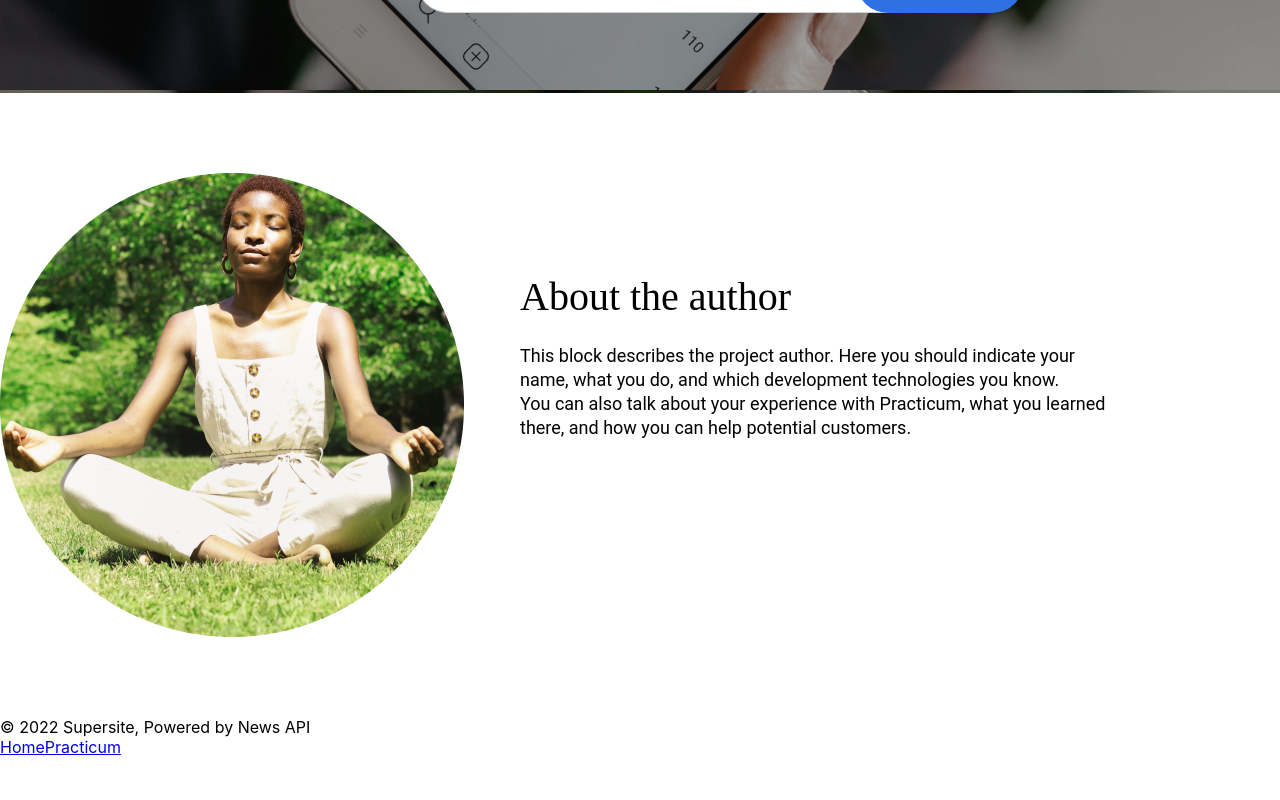
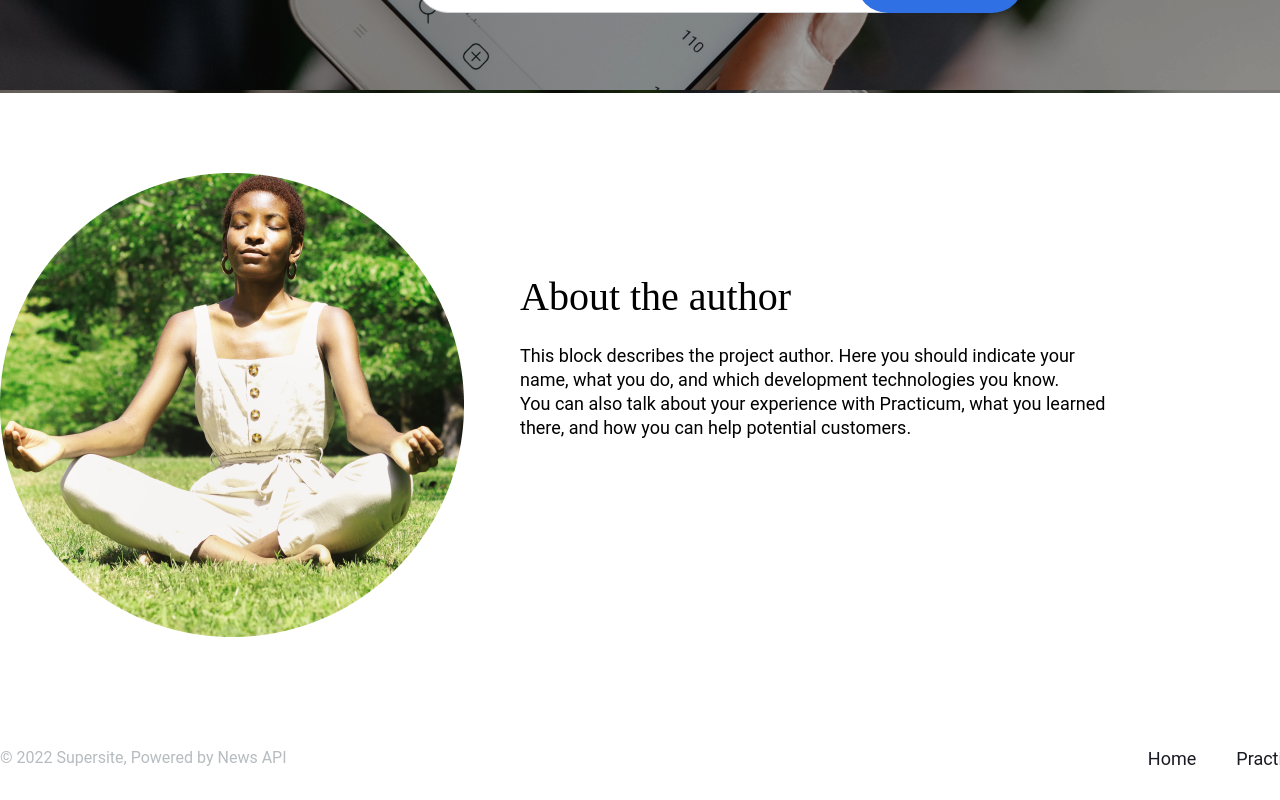
Before and after one commit to adirx20/news-explorer-frontend, a React (Create React App) app: page / in a window 1280 px wide. Shown: the part 486-1286 px from the top of the page. Before the commit the page ends 1243 px from the top, so only its background shows below. Built offline with nearby package versions, Linux system fonts and the light colour scheme.

Commit message:
add footer

```diff
--- a/src/components/App/App.js
+++ b/src/components/App/App.js
@@ -1,4 +1,4 @@
-import React from 'react';
+import React, { useState } from 'react';
 import { Routes, Route } from 'react-router-dom';
 import './App.css';
 import CurrentUserContext from '../../contexts/CurrentUserContext';
@@ -8,7 +8,8 @@ import Main from '../Main/Main';
 import Footer from '../Footer/Footer';
 
 function App() {
-  const [currentUser, setCurrentUser] = React.useState({});
+  const [loggedIn, setLoggedIn] = useState(false);
+  const [currentUser, setCurrentUser] = useState({});
 
   return (
     <div className='app app__background-image'>
--- a/src/components/Footer/Footer.css
+++ b/src/components/Footer/Footer.css
@@ -1,15 +1,39 @@
 /* footer */
 .footer {
     margin: 0;
+    padding: 30px 0 26px;
     background-color: rgba(255, 255, 255, 1);
+    display: flex;
+    justify-content: space-between;
 }
 
-.footer__watermark {}
+.footer__watermark {
+    max-width: 433px;
+    color: rgba(182, 188, 191, 1);
+    font-family: 'Roboto';
+    font-size: 16px;
+    font-weight: 400;
+    line-height: 22px;
+}
 
-.footer__navigation {}
+.footer__navigation {
+    margin: 0;
+}
 
-.footer__link-container {}
+.footer__link-container {
+    margin: 0;
+}
 
-.footer__text-link-container {}
+.footer__text-link-container {
+    display: flex;
+    gap: 40px;
+    font-family: 'Roboto';
+    font-size: 18px;
+    font-weight: 400;
+    line-height: 24px;
+}
 
-.footer__link {}
+.footer__link {
+    color: rgba(26, 27, 34, 1);
+    text-decoration: none;
+}
--- a/src/components/Footer/Footer.js
+++ b/src/components/Footer/Footer.js
@@ -1,5 +1,7 @@
 import React from 'react';
 import './Footer.css';
+import githubIcon from '../../images/github-icon.svg';
+import facebookIcon from '../../images/facebook-icon.svg';
 
 function Footer() {
     return (
@@ -10,15 +12,35 @@ function Footer() {
             <nav className='footer__navigation'>
                 <div className='footer__link-container'>
                     <div className='footer__text-link-container'>
-                        <a className='footer__link'
-                            href='/'>
+                        <a
+                            className='footer__link'
+                            href='/'
+                        >
                             Home
                         </a>
-                        <a className='footer__link'
+                        <a
+                            className='footer__link'
                             href='https://practicum.com/en-isr/'
+                            rel='noreferrer'
                             target='_blank'
-                            >
+                        >
                             Practicum
+                        </a>
+                        <a
+                            className='footer__link footer__social-icon'
+                            href='https://github.com/adirx20'
+                            rel='noreferrer'
+                            target='_blank'
+                        >
+                            <img src={githubIcon} alt='GitHub icon' />
+                        </a>
+                        <a
+                            className='footer__link footer__social-icon'
+                            href='https://www.facebook.com/adir.sason'
+                            rel='noreferrer'
+                            target='_blank'
+                        >
+                            <img src={facebookIcon} alt='Facebook icon' />
                         </a>
                     </div>
                 </div>
```
Also changed, not shown: src/images/facebook-icon.svg (added), src/images/github-icon.svg (added).
